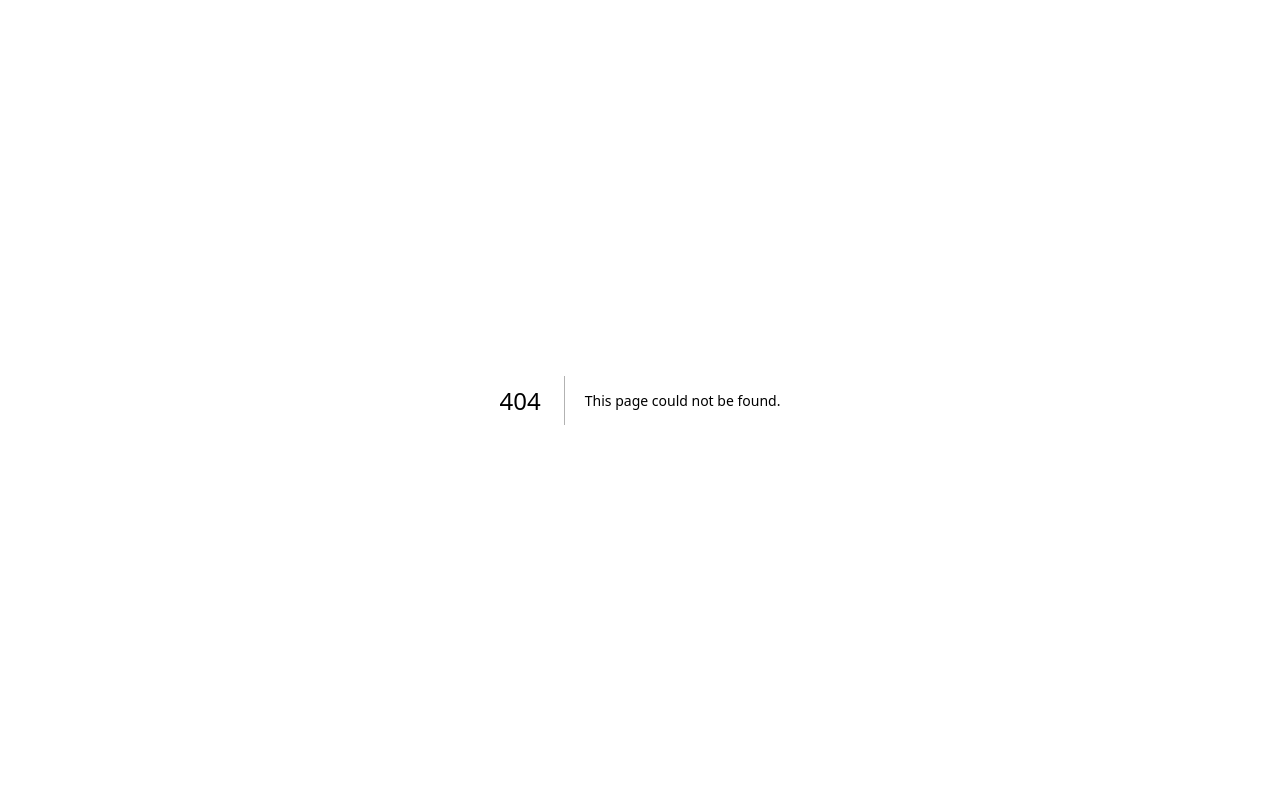
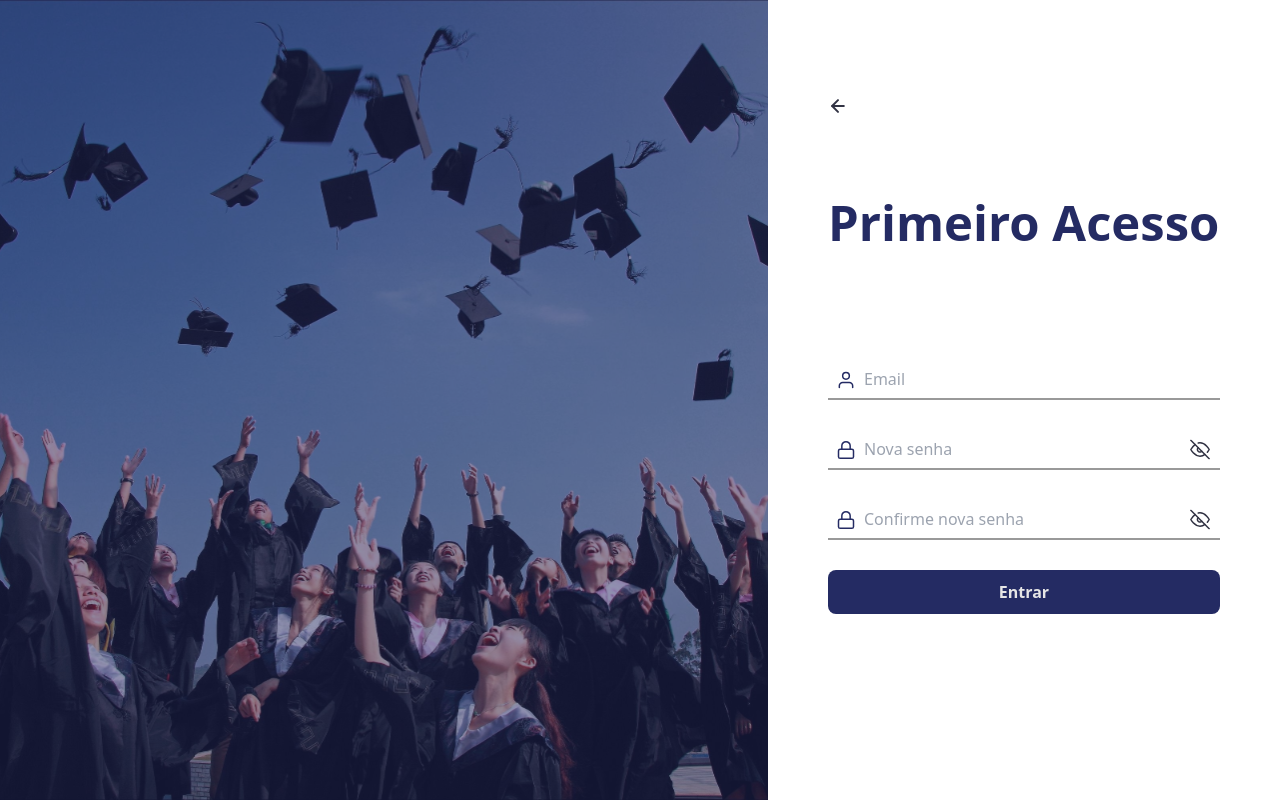
Before and after one commit to KauanneC/IFPE-PortalEgressos-Front, a Next.js app: page /egresso/firstAccess in a window 1280 px wide. Before the commit this address had no page. Built offline with nearby package versions, Linux system fonts and the light colour scheme.

Commit message:
feat (fisrtAccess) concluída

```diff
--- /dev/null
+++ b/src/pages/egresso/firstAccess/index.jsx
@@ -0,0 +1,91 @@
+import React from "react";
+import Image from "next/image";
+import Link from "next/link";
+import { useState } from "react";
+
+import IconVoltar from "/public/icons/iconVoltar.svg";
+import ImgLogin from "/public/icons/imgLogin.svg";
+import IconUser from "/public/icons/iconUser.svg";
+import IconSenha from "/public/icons/iconSenha.svg";
+import IconSee from "/public/icons/iconSee.svg";
+import IconUnsee from "/public/icons/iconUnsee.svg";
+
+export default function Login() {
+
+    const [showPassword, setShowPassword] = useState(false);
+
+
+    const togglePasswordVisibility = () => {
+        setShowPassword(!showPassword);
+        console.log(showPassword)
+    }
+
+    return (
+        <main>
+            <section className="flex flex-row h-screen">
+                <div className="w-3/5">
+                    <Image src={ImgLogin} className="object-cover h-screen w-full" alt="Imagem de alunos se formando" />
+                </div>
+                <div className="w-2/5 flex flex-col justify-center px-60">
+                    <button className="flex flex-row items-center space-x-5 absolute top-24">
+                        <Link href="/">
+                            <Image src={IconVoltar} alt="Voltar" />
+                        </Link>
+                    </button>
+                    <h1 className="font-semibold text-azulBase text-tituloDestaque mb-100">Primeiro Acesso</h1>
+                    <div className="space-y-30">
+                        <div className="w-full relative text-paragrafo">
+                            <label className="block absolute top-1/2 transform -translate-y-1/2 left-2">
+                                <Image src={IconUser} alt="Ícone de usuário" />
+                            </label>
+                            <input
+                                className="w-full px-2 h-10 pl-9 text-pretoTexto border-b-2 border-cinza07 focus:outline-none text-input required"
+                                type="email"
+                                placeholder="Email"
+                            />
+                        </div>
+                        <div className="w-full relative text-paragrafo">
+                            <label className="block absolute top-1/2 transform -translate-y-1/2 left-2">
+                                <Image src={IconSenha} alt="Ícone de senha" />
+                            </label>
+                            <input
+                                className="w-full px-2 h-10 pl-9 text-pretoTexto border-b-2 border-cinza07 focus:outline-none text-input required"
+                                type={showPassword ? 'text' : 'password'}
+                                placeholder="Nova senha"
+                            />
+                            <div className="absolute inset-y-0 right-0 flex items-center pr-10 cursor-pointer" onClick={togglePasswordVisibility}>
+                                {showPassword ? (
+                                    <Image src={IconSee} alt="Ícone para ver a senha" />
+                                ) : (
+                                    <Image src={IconUnsee} alt="Ícone para ocultar a senha" />
+                                )}
+                            </div>
+                        </div>
+                        <div className="w-full relative text-paragrafo">
+                            <label className="block absolute top-1/2 transform -translate-y-1/2 left-2">
+                                <Image src={IconSenha} alt="Ícone de senha" />
+                            </label>
+                            <input
+                                className="w-full px-2 h-10 pl-9 text-pretoTexto border-b-2 border-cinza07 focus:outline-none text-input required"
+                                type={showPassword ? 'text' : 'password'}
+                                placeholder="Confirme nova senha"
+                            />
+                            <div className="absolute inset-y-0 right-0 flex items-center pr-10 cursor-pointer" onClick={togglePasswordVisibility}>
+                                {showPassword ? (
+                                    <Image src={IconSee} alt="Ícone para ver a senha" />
+                                ) : (
+                                    <Image src={IconUnsee} alt="Ícone para ocultar a senha" />
+                                )}
+                            </div>
+                        </div>
+                        <div>
+                            <button className="bg-azulBase py-10 text-cinza10 text-sub font-semibold rounded-lg w-full transition-transform transform hover:scale-105 active:bg-azulEscuro">
+                                <Link href={'../../egresso/home'}>Entrar</Link>
+                            </button>
+                        </div>
+                    </div>
+                </div>
+            </section>
+        </main>
+    )
+}
```
